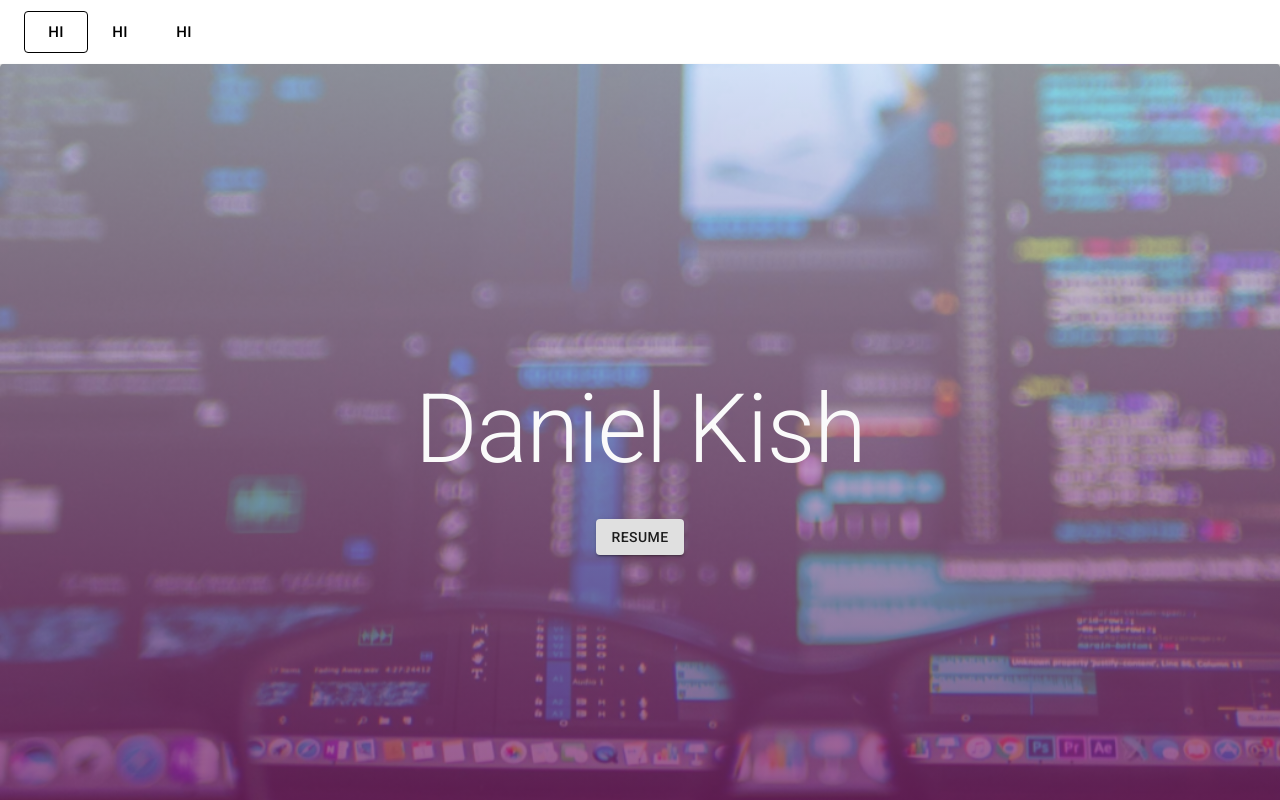
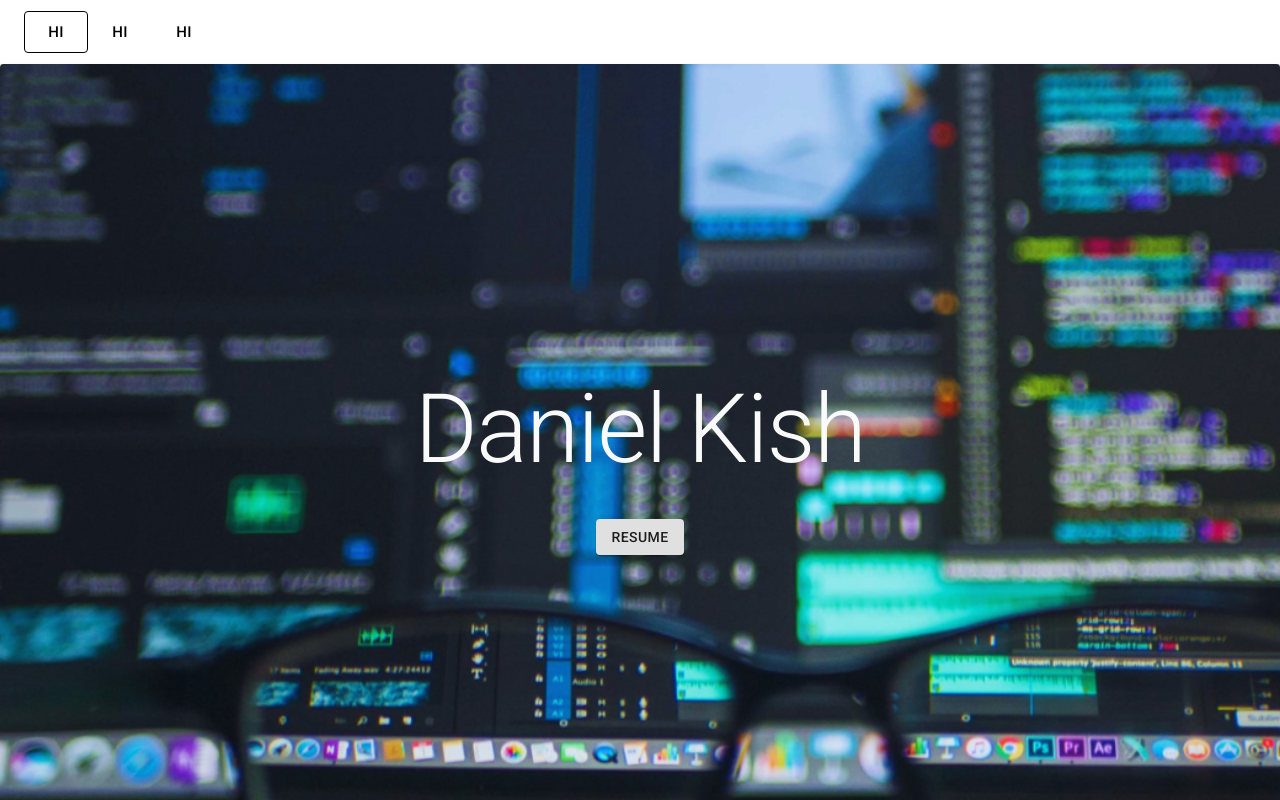
Before and after one commit to Danielhk832/danielkish.tech, a React (Create React App) app: page / in a window 1280 px wide. Shown: the top 800 px of the page. Built offline with nearby package versions, Linux system fonts and the light colour scheme.

Commit message:
removed gradient

```diff
--- a/src/App.css
+++ b/src/App.css
@@ -8,12 +8,7 @@
   scroll-snap-align: start;
 }
 .hero {
-  background-image: linear-gradient(
-      to bottom,
-      rgba(245, 246, 252, 0.52),
-      rgba(117, 19, 93, 0.73)
-    ),
-    url("./assets/hero-2.png");
+  background-image: url("./assets/hero-2.png");
   background-repeat: no-repeat;
   justify-content: center;
   background-size: cover;
```
